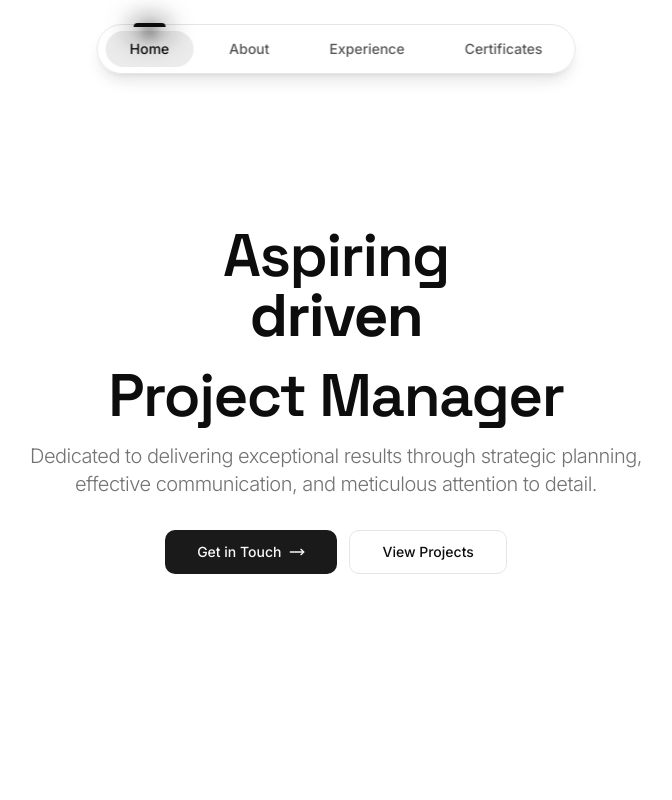
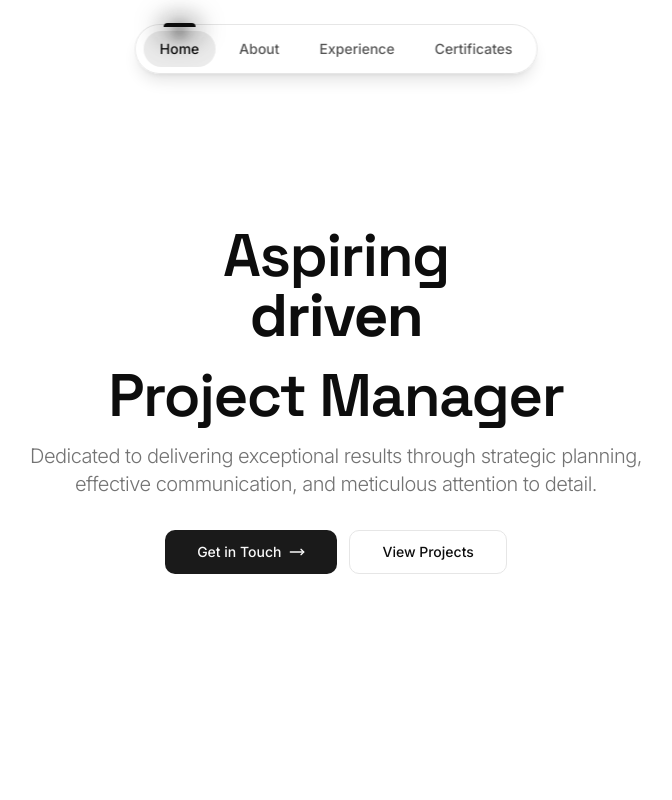
Before and after one commit to shradhachhasatia/portfolio, a React (Vite) app: page / in a window 1280 px wide. Shown: the top 800 px of the page, without its empty margins (304-976 px from the left). Built offline with nearby package versions, Linux system fonts and the light colour scheme; the HTML template or start-up script is replaced by a standard one.

Commit message:
Refactor navigation bar

```diff
--- a/src/components/ui/tubelight-navbar.tsx
+++ b/src/components/ui/tubelight-navbar.tsx
@@ -39,11 +39,11 @@ export function NavBar({ items, className }: NavBarProps) {
   return (
     <div
       className={cn(
-        "fixed top-4 md:top-6 left-1/2 -translate-x-1/2 z-50 w-[calc(100%-1rem)] max-w-[95vw] md:w-auto",
+        "fixed top-4 md:top-6 left-1/2 -translate-x-1/2 z-50 w-auto",
         className,
       )}
     >
-      <div className="flex items-center justify-center gap-1 md:gap-3 bg-background/95 border border-border backdrop-blur-lg py-1.5 px-2 rounded-full shadow-lg">
+      <div className="flex items-center justify-center gap-1 md:gap-2 bg-background/95 border border-border backdrop-blur-lg py-1.5 px-2 rounded-full shadow-lg">
         {items.map((item) => {
           const Icon = item.icon
           const isActive = activeTab === item.name
@@ -53,7 +53,7 @@ export function NavBar({ items, className }: NavBarProps) {
               key={item.name}
               onClick={() => handleClick(item)}
               className={cn(
-                "relative cursor-pointer text-xs md:text-sm font-medium px-3 md:px-6 py-2 rounded-full transition-colors whitespace-nowrap flex-shrink-0 flex items-center justify-center",
+                "relative cursor-pointer text-xs md:text-sm font-medium px-2 md:px-4 py-1.5 md:py-2 rounded-full transition-colors whitespace-nowrap flex-shrink-0 flex items-center justify-center",
                 "text-foreground/70 hover:text-foreground",
                 isActive && "text-foreground",
               )}
```
